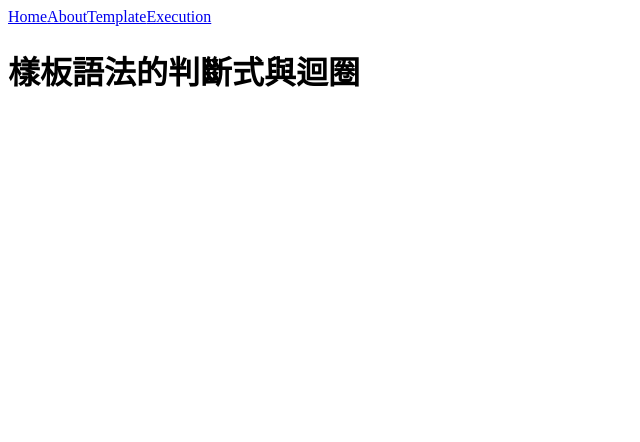
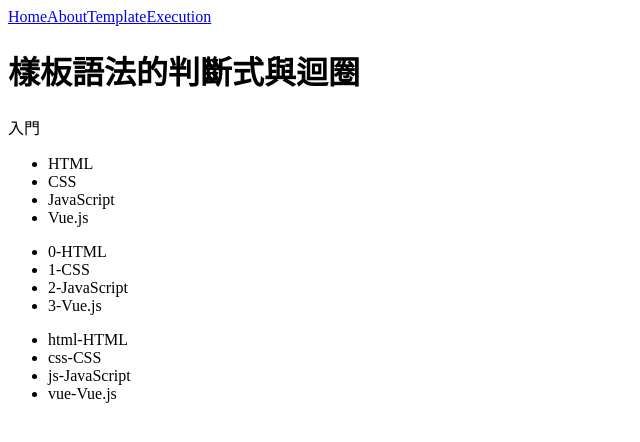
Before and after one commit to weiyann/vue-training, a Vue app: page /execution in a window 1280 px wide. Shown: the top 442 px of the page, without its empty margins (0-640 px from the left). Built offline with nearby package versions, Linux system fonts and the light colour scheme.

Commit message:
execution practice

```diff
--- a/src/views/ExecutionView.vue
+++ b/src/views/ExecutionView.vue
@@ -1,5 +1,31 @@
-<script setup></script>
+<script setup>
+let level = 0;
+let topics = ["HTML", "CSS", "JavaScript", "Vue.js"];
+let objects = { html: "HTML", css: "CSS", js: "JavaScript", vue: "Vue.js" };
+</script>
 <template>
   <h1>樣板語法的判斷式與迴圈</h1>
+  <main>
+    <div v-if="level === 3">大神</div>
+    <div v-else-if="level === 2">資深</div>
+    <div v-else-if="level === 1">中階</div>
+    <div v-else>
+      <div>入門</div>
+      <!-- for 迴圈-陣列 -->
+      <ul>
+        <li v-for="name in topics">{{ name }}</li>
+      </ul>
+
+      <!-- for 迴圈-陣列索引 -->
+      <ul>
+        <li v-for="(name, index) in topics">{{ index }}-{{ name }}</li>
+      </ul>
+
+      <!-- for 迴圈-物件 -->
+      <ul>
+        <li v-for="(value, key) in objects">{{ key }}-{{ value }}</li>
+      </ul>
+    </div>
+  </main>
 </template>
 <style scoped></style>
```
